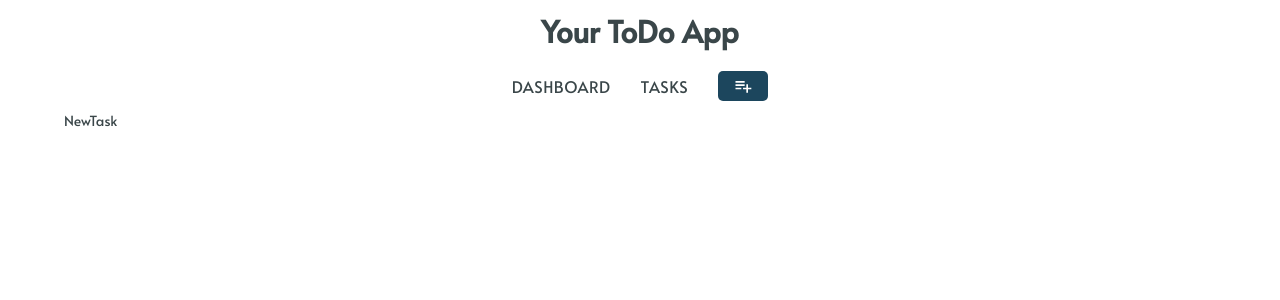
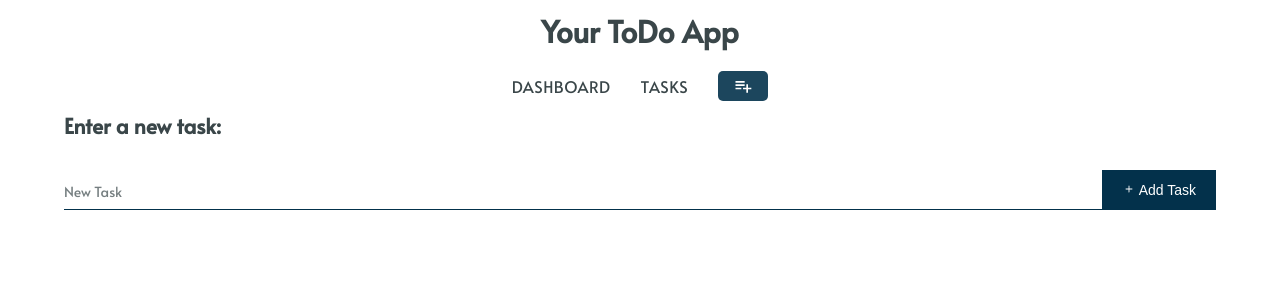
Before and after one commit to huthaifaaltiti/todo-app, a React (Create React App) app: page /new-task in a window 1280 px wide. Shown: the top 300 px of the page. Built offline with nearby package versions, Linux system fonts and the light colour scheme.

Commit message:
adding logic and styling to (add new task)

```diff
--- a/src/index.css
+++ b/src/index.css
@@ -77,12 +77,12 @@ code {
 
   /* Grey color */
   --color-gry: #f4f5f9;
-  --color-gry-d-1: #dcdde0;
-  --color-gry-d-2: #c3c4c7;
-  --color-gry-d-3: #abacae;
-  --color-gry-l-1: #f5f6fa;
-  --color-gry-l-2: #f7f8fb;
-  --color-gry-l-3: #fcfcfd;
+  --color-gry-d1: #dcdde0;
+  --color-gry-d2: #c3c4c7;
+  --color-gry-d3: #abacae;
+  --color-gry-l1: #f5f6fa;
+  --color-gry-l2: #f7f8fb;
+  --color-gry-l3: #fcfcfd;
 
   /* Text color */
   --color-txt: #3a4649;
--- a/src/pages/NewTask/index.js
+++ b/src/pages/NewTask/index.js
@@ -1,5 +1,72 @@
-import React from "react";
+// react
+import React, { useState } from "react";
+// react-redux
+import { useDispatch, useSelector } from "react-redux";
+
+// creator functions
+import { addNewTask } from "../../redux/reducers/TasksReducer/actions";
+
+// styles, icons
+import styles from "./styles.module.css";
+import { IoIosAdd } from "react-icons/io";
+import { MdDeleteOutline } from "react-icons/md";
+import { FiEdit2 } from "react-icons/fi";
+import { TiTickOutline } from "react-icons/ti";
 
 export default function NewTask() {
-  return <div>NewTask</div>;
+  const [inputData, setInputData] = useState("");
+  const dispatch = useDispatch();
+  const tasks = useSelector((state) => state.TasksReducer);
+
+  console.log(tasks);
+
+  function handleAddNewTask() {
+    dispatch(addNewTask(inputData));
+  }
+
+  return (
+    <div>
+      <h2>Enter a new task:</h2>
+
+      <div className={styles.inputCont}>
+        <input
+          className={styles.taskInput}
+          type="text"
+          onChange={(e) => setInputData(e.target.value)}
+          required
+        />
+
+        <span className={styles.placeholder}>New Task</span>
+
+        <button className={styles.taskInputBtn} onClick={handleAddNewTask}>
+          <span>
+            <IoIosAdd />
+          </span>
+          Add Task
+        </button>
+      </div>
+
+      <div className={styles.tasksCont}>
+        {tasks.map((task, index) => (
+          <div key={index} className={styles.taskCont}>
+            <h3>{task.taskDetails}</h3>
+
+            <div className={styles.taskControl}>
+              <span>
+                <MdDeleteOutline className={styles.taskControlIcon} />
+              </span>
+
+              <span>
+                <FiEdit2 className={styles.taskControlIcon} />
+              </span>
+
+              <span>
+                <TiTickOutline className={styles.taskControlIcon} />
+              </span>
+            </div>
+          </div>
+        ))}
+      </div>
+    </div>
+  );
 }
--- a/src/pages/NewTask/styles.module.css
+++ b/src/pages/NewTask/styles.module.css
@@ -0,0 +1,138 @@
+/* Sector: Main NewTask classes: */
+
+.inputCont {
+  width: 100%;
+  height: 4rem;
+
+  margin-top: 3rem;
+
+  background-color: aqua;
+
+  position: relative;
+}
+
+.taskInput {
+  width: 100%;
+  height: 100%;
+
+  border: none;
+  outline: none;
+  border-bottom: 1px solid var(--color-prim);
+
+  font-size: 1.4rem;
+
+  padding: 0 1rem;
+
+  color: var(--color-txt-l3);
+}
+
+.taskInput:focus {
+  border-color: var(--color-secn);
+}
+
+.taskInput:focus ~ .taskInputBtn {
+  color: var(--color-prim);
+  background-color: var(--color-secn);
+}
+
+.taskInput:focus ~ .taskInputBtn:hover {
+  background-color: var(--color-secn-d1);
+}
+
+/* ************************ */
+.placeholder {
+  display: inline-block;
+  position: absolute;
+  left: 0;
+  color: var(--color-txt-l3);
+  z-index: 1;
+  transition: all 0.2s linear;
+}
+
+.taskInput + .placeholder {
+  top: 31%;
+}
+.taskInput:focus + .placeholder,
+.taskInput:valid + .placeholder {
+  color: var(--color-secn);
+  top: -20%;
+}
+
+/* ******* */
+
+.taskInputBtn {
+  padding: 0rem 2rem;
+  height: 100%;
+
+  position: absolute;
+  top: 0;
+  right: 0;
+  bottom: 0;
+
+  display: flex;
+  align-items: center;
+  justify-content: center;
+  gap: 0.3rem;
+
+  font-size: 1.4rem;
+  text-transform: normal;
+
+  color: var(--color-wht);
+  background-color: var(--color-prim);
+
+  border: none;
+
+  cursor: pointer;
+
+  transition: all 0.1s linear;
+}
+
+.tasksCont {
+  width: 100%;
+  margin-top: 1rem;
+
+  display: flex;
+  flex-direction: column;
+  gap: 1rem;
+}
+
+.taskCont {
+  width: 100%;
+  height: auto;
+
+  padding: 1rem 2rem;
+
+  background-color: var(--color-gry-l1);
+
+  border-radius: 0.5rem;
+
+  display: flex;
+  align-items: center;
+  justify-content: space-between;
+}
+
+.taskControl {
+  display: flex;
+  align-items: center;
+  justify-content: center;
+  gap: 1rem;
+
+  padding-left: 1.5rem;
+
+  border-left: 1px solid var(--color-prim);
+}
+
+.taskControlIcon {
+  width: 2rem;
+  height: 2rem;
+
+  color: var(--color-prim);
+
+  cursor: pointer;
+
+  transition: all 0.1s linear;
+}
+
+.taskControlIcon:hover {
+  color: var(--color-secn);
+}
--- a/src/pages/Tasks/index.js
+++ b/src/pages/Tasks/index.js
@@ -1,37 +1,14 @@
 // react
-import React, { useState } from "react";
-// react-redux
-import { useDispatch, useSelector } from "react-redux";
-// creator functions
-import { addNewTask } from "../../redux/reducers/TasksReducer/actions";
+import React from "react";
 
 // styles
 import styles from "./styles.module.css";
 
 export default function Tasks() {
-  const [inputData, setInputData] = useState("");
-  const dispatch = useDispatch();
-  const tasks = useSelector((state) => state.TasksReducer);
-
-  function handleAddNewTask() {
-    dispatch(addNewTask(inputData));
-  }
 
   return (
     <div>
-      <h2>Enter a new task:</h2>
-
-      <div>
-        <input type="text" onChange={(e) => setInputData(e.target.value)} />
-
-        <button onClick={handleAddNewTask}>Add Task</button>
-      </div>
-
-      <div>
-        {tasks.map((task) => (
-          <h3>{task.taskDetails}</h3>
-        ))}
-      </div>
+   Tasks
     </div>
   );
 }
--- a/src/redux/reducers/TasksReducer/reducer.js
+++ b/src/redux/reducers/TasksReducer/reducer.js
@@ -2,18 +2,13 @@
 import * as TASKS_REDUCER_CONSTANTS from "./constants";
 
 // TasksReducer state
-const initialState = [
-  {
-    taskDetails: "",
-    done: false,
-  },
-];
+const initialState = [];
 
 // TasksReducer
 const TasksReducer = (state = initialState, action) => {
   switch (action.type) {
     case TASKS_REDUCER_CONSTANTS.TASKS_ADD_TASK:
-      return [...state, { task: action.payload, done: false }];
+      return [...state, { taskDetails: action.payload, done: false }];
     default:
       return state;
   }
```
